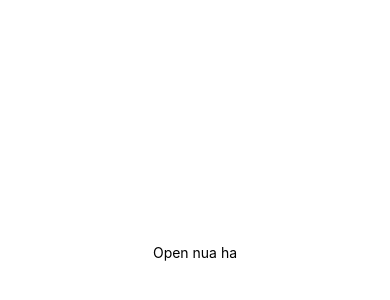
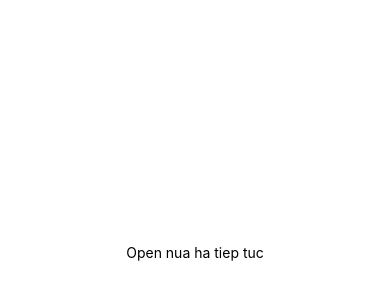
Before and after one commit to minhptq/bookings, a React Native app: screen / in a window 390 px wide. Shown: the part 170-470 px from the top of the page. Built offline with nearby package versions, Linux system fonts and the light colour scheme.

Commit message:
vscode autosave

```diff
--- a/App.js
+++ b/App.js
@@ -4,7 +4,7 @@ import { StyleSheet, Text, View } from 'react-native';
 export default function App() {
   return (
     <View style={styles.container}>
-      <Text>Open nua ha</Text>
+      <Text>Open nua ha tiep tuc</Text>
       <StatusBar style="auto" />
     </View>
   );
```
